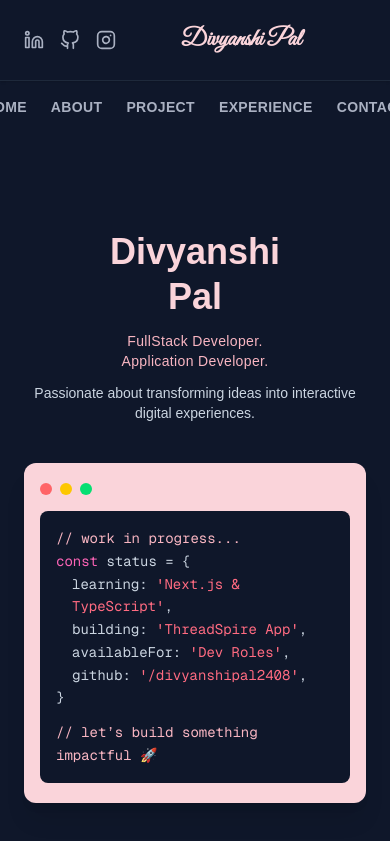
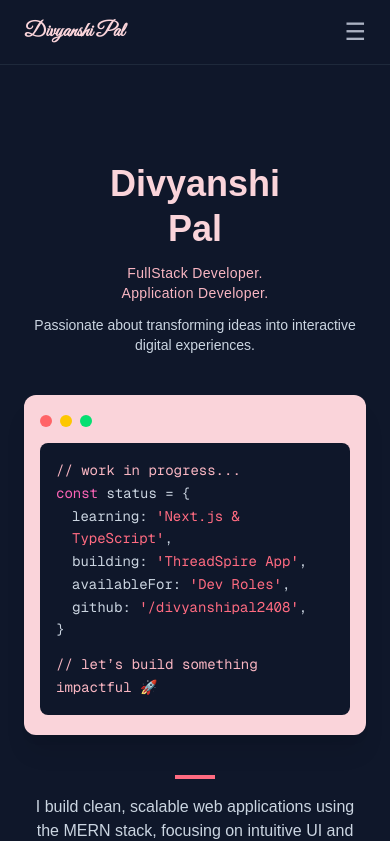
Before and after one commit to Divyanshi2408/divyanshi.dev, a Next.js app: page / in a window 390 px wide. Shown: the top 841 px of the page. Built offline with nearby package versions, Linux system fonts and the light colour scheme.

Commit message:
make navbar responsive

```diff
--- a/src/app/components/Hero.tsx
+++ b/src/app/components/Hero.tsx
@@ -1,14 +1,150 @@
+// 'use client';
+
+// import { useEffect, useRef } from 'react';
+// import { FiInstagram, FiLinkedin, FiGithub } from 'react-icons/fi';
+// import gsap from 'gsap';
+// import HeroCodeEditor from './HeroCodeEditor';
+// import ScrollTrigger from 'gsap/ScrollTrigger';
+
+// gsap.registerPlugin(ScrollTrigger);
+
+// export default function Home() {
+//   const leftTextRef = useRef(null);
+//   const imageRef = useRef(null);
+//   const rightTextRef = useRef(null);
+//   const scrollRef = useRef(null);
+
+//   useEffect(() => {
+//     gsap.from(leftTextRef.current, {
+//       x: -100,
+//       opacity: 0,
+//       duration: 1,
+//       ease: 'power3.out',
+//     });
+
+//     gsap.from(imageRef.current, {
+//       scale: 0.8,
+//       opacity: 0,
+//       delay: 0.3,
+//       duration: 1.2,
+//       ease: 'back.out(1.7)',
+//     });
+
+//     gsap.from(rightTextRef.current, {
+//       x: 100,
+//       opacity: 0,
+//       delay: 0.5,
+//       duration: 1,
+//       ease: 'power3.out',
+//     });
+
+//     gsap.from(scrollRef.current, {
+//       opacity: 0,
+//       y: 20,
+//       duration: 1,
+//       scrollTrigger: {
+//         trigger: scrollRef.current,
+//         start: 'top bottom-=100',
+//         toggleActions: 'play none none none',
+//       },
+//     });
+//   }, []);
+
+//   return (
+//     <main className="min-h-screen bg-[#0F172A] text-[#F1F5F9] relative overflow-hidden">
+
+//       {/* Header */}
+//       <header className="flex justify-between items-center px-6 md:px-16 py-6 border-b border-[#1E293B] bg-[#0F172A] shadow-sm">
+//         <div className="flex items-center gap-4 text-[#AAB1C2]">
+//           <FiLinkedin className="text-xl cursor-pointer hover:text-[#FF6B81] transition duration-300" />
+//           <FiGithub className="text-xl cursor-pointer hover:text-[#FF6B81] transition duration-300" />
+//           <FiInstagram className="text-xl cursor-pointer hover:text-[#FF6B81] transition duration-300" />
+//         </div>
+//         <h1
+//           className="text-2xl font-bold"
+//           style={{ fontFamily: "'Great Vibes', cursive", color: '#fad4da' }}
+//         >
+//           Divyanshi Pal
+//         </h1>
+//         <div />
+//       </header>
+
+//       {/* Navigation */}
+//       <nav className="flex justify-center gap-6 md:gap-10 py-4 font-semibold text-sm md:text-base text-[#AAB1C2] tracking-wide">
+//         {['HOME', 'ABOUT', 'PROJECT', 'EXPERIENCE', 'CONTACT'].map((label) => (
+//           <a
+//             key={label}
+//             href="#"
+//             className="hover:text-[#FF6B81] transition-colors duration-300"
+//           >
+//             {label}
+//           </a>
+//         ))}
+//       </nav>
+
+//       {/* Hero Section */}
+//       <section className="grid grid-cols-1 lg:grid-cols-3 gap-10 items-center px-6 md:px-20 py-24 bg-[#0F172A]">
+
+//   {/* Left Text */}
+//   <div ref={leftTextRef} className="text-center lg:text-left">
+//     <h2 className="text-4xl md:text-6xl font-bold leading-tight mb-3 text-[#fad4da]">
+//       Divyanshi<br /> Pal
+//     </h2>
+//     <p className="text-sm md:text-base text-[#F9B6C2] mb-2 tracking-wide">
+//       FullStack Developer. <br /> Application Developer.
+//     </p>
+//     <p className="text-[#CBD5E1] text-sm mt-3 max-w-sm mx-auto lg:mx-0">
+//       Passionate about transforming ideas into interactive digital experiences.
+//     </p>
+//   </div>
+
+//   {/* Center Editor */}
+//   <div className="flex justify-center">
+//     <HeroCodeEditor />
+//   </div>
+
+//   {/* Right CTA */}
+//   <div ref={rightTextRef} className="text-center lg:text-left text-[#CBD5E1]">
+//     <div className="w-10 h-1 bg-[#FF6B81] mx-auto lg:mx-0 mb-4" />
+//     <p className="max-w-sm mx-auto lg:mx-0">
+//       I build clean, scalable web applications using the MERN stack,
+//       focusing on intuitive UI and real-world functionality.
+//     </p>
+//     <a
+//       href="#contact"
+//       className="inline-block mt-6 px-6 py-2 bg-[#FF6B81] hover:bg-[#e55a6d] text-white font-semibold tracking-wide rounded shadow-md shadow-[#ff6b8170] transition"
+//     >
+//       Let&apos;s Talk →
+//     </a>
+//   </div>
+// </section>
+
+
+//       {/* Scroll Down Indicator */}
+//       <div
+//         ref={scrollRef}
+//         className="mt-10 animate-bounce text-[#FF6B81] text-center text-xl"
+//       >
+//         ↓ Scroll Down
+//       </div>
+
+//     </main>
+//   );
+// }
+
 'use client';
 
-import { useEffect, useRef } from 'react';
+import { useEffect, useRef, useState } from 'react';
 import { FiInstagram, FiLinkedin, FiGithub } from 'react-icons/fi';
 import gsap from 'gsap';
+import ScrollTrigger from 'gsap/ScrollTrigger';
 import HeroCodeEditor from './HeroCodeEditor';
-import ScrollTrigger from 'gsap/ScrollTrigger';
 
 gsap.registerPlugin(ScrollTrigger);
 
 export default function Home() {
+  const [menuOpen, setMenuOpen] = useState(false);
+
   const leftTextRef = useRef(null);
   const imageRef = useRef(null);
   const rightTextRef = useRef(null);
@@ -54,7 +190,7 @@ export default function Home() {
     <main className="min-h-screen bg-[#0F172A] text-[#F1F5F9] relative overflow-hidden">
 
       {/* Header */}
-      <header className="flex justify-between items-center px-6 md:px-16 py-6 border-b border-[#1E293B] bg-[#0F172A] shadow-sm">
+      <header className="hidden lg:flex justify-between items-center px-6 md:px-16 py-6 border-b border-[#1E293B] bg-[#0F172A] shadow-sm">
         <div className="flex items-center gap-4 text-[#AAB1C2]">
           <FiLinkedin className="text-xl cursor-pointer hover:text-[#FF6B81] transition duration-300" />
           <FiGithub className="text-xl cursor-pointer hover:text-[#FF6B81] transition duration-300" />
@@ -69,8 +205,40 @@ export default function Home() {
         <div />
       </header>
 
-      {/* Navigation */}
-      <nav className="flex justify-center gap-6 md:gap-10 py-4 font-semibold text-sm md:text-base text-[#AAB1C2] tracking-wide">
+      {/* Mobile Header */}
+      <div className="lg:hidden flex justify-between items-center px-6 md:px-16 py-4 border-b border-[#1E293B] bg-[#0F172A] shadow-sm">
+        <h1
+          className="text-xl font-bold text-[#fad4da]"
+          style={{ fontFamily: "'Great Vibes', cursive" }}
+        >
+          Divyanshi Pal
+        </h1>
+        <button
+          className="text-[#AAB1C2] text-2xl focus:outline-none"
+          onClick={() => setMenuOpen(!menuOpen)}
+        >
+          ☰
+        </button>
+      </div>
+
+      {/* Mobile Navigation Menu */}
+      {menuOpen && (
+        <div className="lg:hidden flex flex-col items-center gap-4 py-4 border-b border-[#334155] bg-[#0F172A] shadow-md">
+          {['HOME', 'ABOUT', 'PROJECT', 'EXPERIENCE', 'CONTACT'].map((label) => (
+            <a
+              key={label}
+              href="#"
+              onClick={() => setMenuOpen(false)}
+              className="font-semibold text-sm text-[#AAB1C2] hover:text-[#FF6B81] transition-colors duration-300"
+            >
+              {label}
+            </a>
+          ))}
+        </div>
+      )}
+
+      {/* Desktop Navigation */}
+      <nav className="hidden lg:flex justify-center gap-6 md:gap-10 py-4 font-semibold text-sm md:text-base text-[#AAB1C2] tracking-wide border-b border-[#1E293B]">
         {['HOME', 'ABOUT', 'PROJECT', 'EXPERIENCE', 'CONTACT'].map((label) => (
           <a
             key={label}
@@ -99,7 +267,7 @@ export default function Home() {
         </div>
 
         {/* Center Editor */}
-  <div className="flex justify-center">
+        <div className="flex justify-center" ref={imageRef}>
           <HeroCodeEditor />
         </div>
 
@@ -119,7 +287,6 @@ export default function Home() {
         </div>
       </section>
 
-
       {/* Scroll Down Indicator */}
       <div
         ref={scrollRef}
@@ -127,7 +294,6 @@ export default function Home() {
       >
         ↓ Scroll Down
       </div>
-
     </main>
   );
 }
```
Lines whose indentation alone changed are shown as unchanged.
